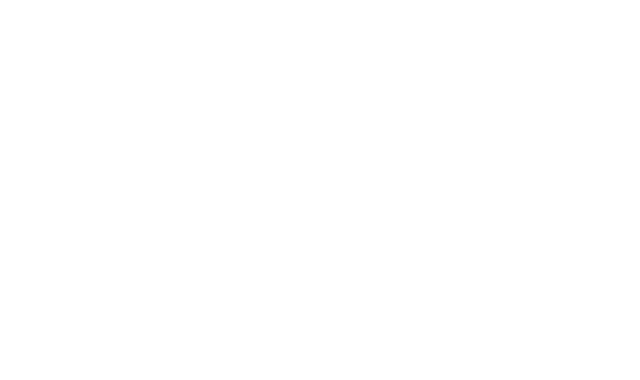
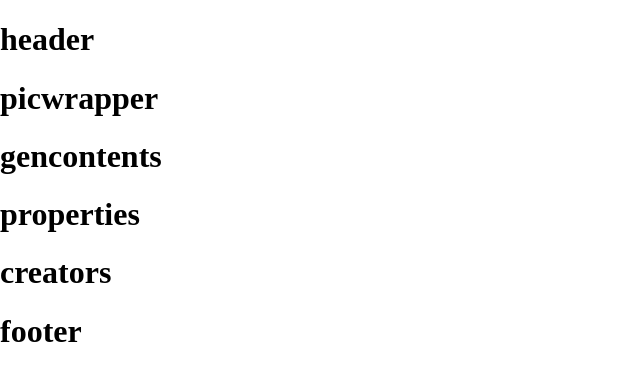
Before and after one commit to jarryyou/home-page, a Vue app: page /home in a window 1280 px wide. Shown: the top 380 px of the page, without its empty margins (0-640 px from the left). Built offline with nearby package versions, Linux system fonts and the light colour scheme; the HTML template or start-up script is replaced by a standard one.

Commit message:
feat: 1.重新设计文件目录结构;

```diff
--- a/src/views/home/index.vue
+++ b/src/views/home/index.vue
@@ -1,8 +1,18 @@
 <template>
-
+  <Header></Header>
+  <PicWraper></PicWraper>
+  <GenContents></GenContents>
+  <Properties></Properties>
+  <Creators></Creators>
+  <Footer></Footer>
 </template>
 <script lang="ts" setup>
-
+import Header from './component/header/index.vue'
+import PicWraper from './component/picWrapper/index.vue'
+import GenContents from './component/genContents/index.vue'
+import Properties from './component/properties/index.vue'
+import Creators from './component/creators/index.vue'
+import Footer from './component/footer/index.vue'
 </script>
 <style scoped>
 
```
